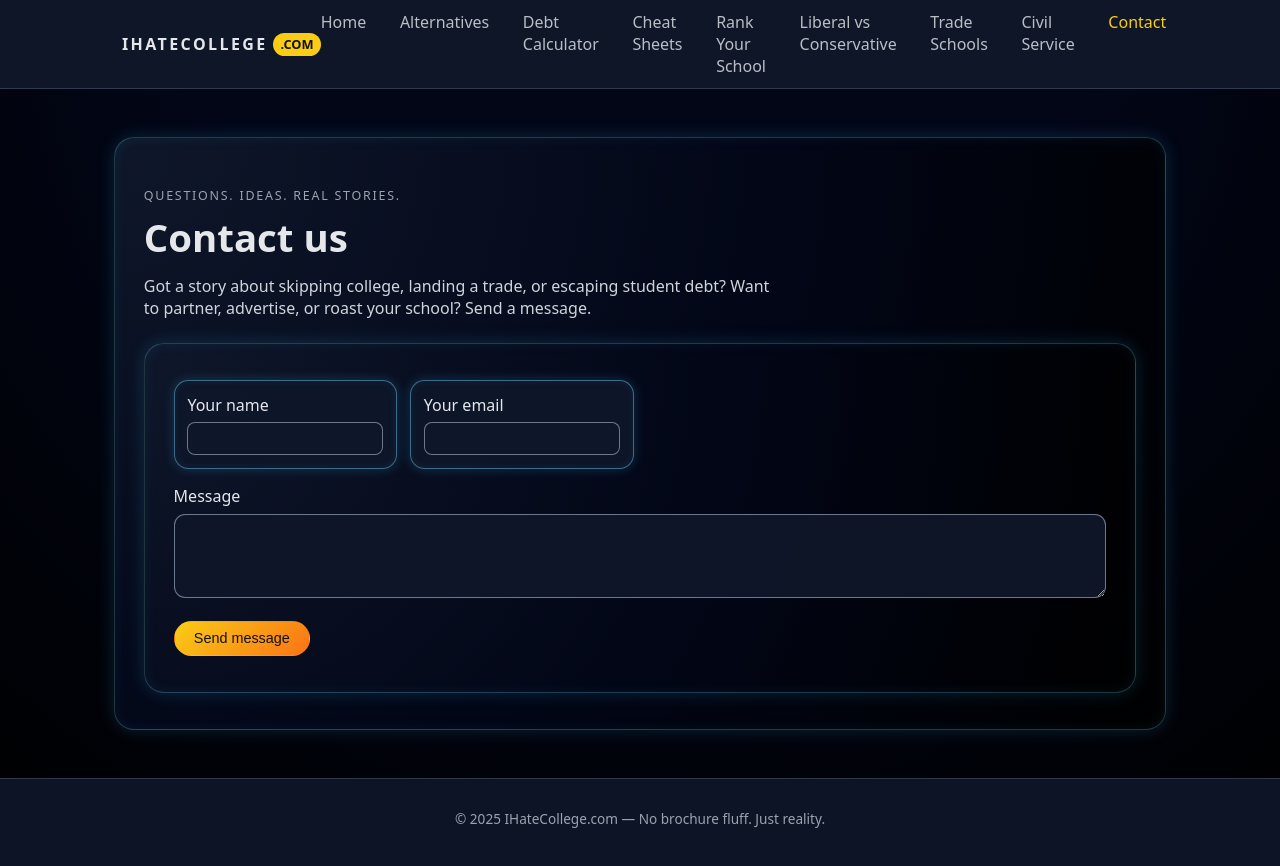
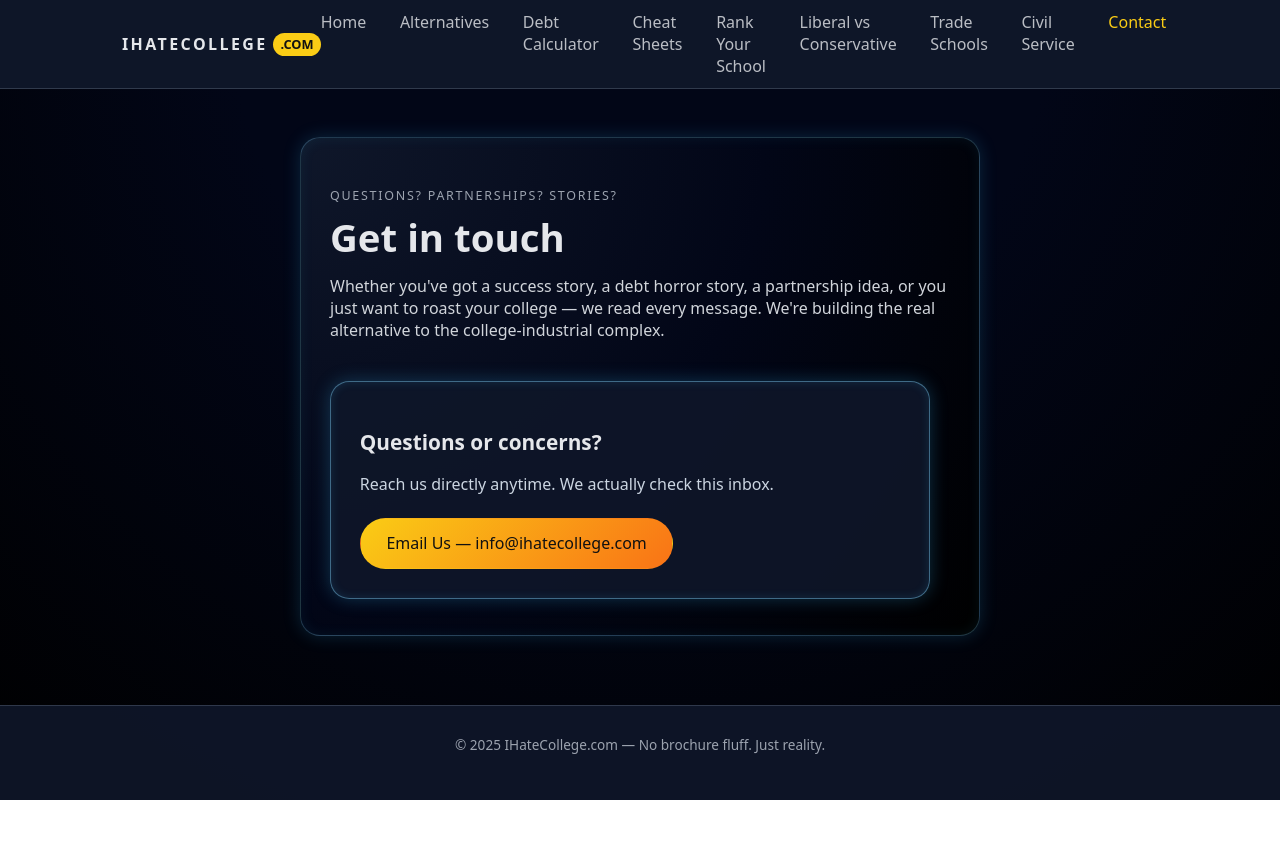
Before and after one commit to placebetsai/Ihatecollege, a Next.js app: page /contact in a window 1280 px wide. Shown: the top 866 px of the page. After the commit the page ends 800 px from the top, so only its background shows below. Built offline with nearby package versions, Linux system fonts and the light colour scheme.

Commit message:
Update contact.js

```diff
--- a/pages/contact.js
+++ b/pages/contact.js
@@ -5,83 +5,55 @@
   return (
     <Layout title="Contact – IHateCollege.com">
       <section className="hero">
-        <p className="eyebrow">QUESTIONS. IDEAS. REAL STORIES.</p>
-        <h1 className="hero-title">Contact us</h1>
-        <p className="hero-subtitle">
-          Got a story about skipping college, landing a trade, or escaping
-          student debt? Want to partner, advertise, or roast your school?
-          Send a message.
+        <p className="eyebrow">QUESTIONS? PARTNERSHIPS? STORIES?</p>
+        <h1 className="hero-title">Get in touch</h1>
+
+        <p className="hero-subtitle" style={{ maxWidth: "620px" }}>
+          Whether you've got a success story, a debt horror story, a partnership
+          idea, or you just want to roast your college — we read every message.
+          We're building the real alternative to the college-industrial complex.
         </p>
 
-        <form
-          className="hero"
-          style={{ marginTop: "1.5rem" }}
-          action="mailto:israeljoffe@gmail.com"
-          method="POST"
-          encType="text/plain"
+        <div
+          style={{
+            marginTop: "2.5rem",
+            padding: "1.8rem",
+            borderRadius: "1.2rem",
+            background: "rgba(15,23,42,0.9)",
+            border: "1px solid rgba(125, 211, 252, 0.45)",
+            boxShadow:
+              "0 0 18px rgba(56,189,248,0.25), inset 0 0 10px rgba(56,189,248,0.15)",
+            maxWidth: "600px",
+          }}
         >
-          <div className="hero-stats" style={{ marginTop: 0 }}>
-            <div className="stat">
-              <label className="stat-label">Your name</label>
-              <input
-                type="text"
-                name="name"
-                required
-                style={{
-                  width: "100%",
-                  marginTop: "0.4rem",
-                  padding: "0.5rem 0.65rem",
-                  borderRadius: "0.5rem",
-                  border: "1px solid rgba(148,163,184,0.7)",
-                  background: "rgba(15,23,42,0.95)",
-                  color: "#e5e7eb",
-                }}
-              />
-            </div>
-            <div className="stat">
-              <label className="stat-label">Your email</label>
-              <input
-                type="email"
-                name="email"
-                required
-                style={{
-                  width: "100%",
-                  marginTop: "0.4rem",
-                  padding: "0.5rem 0.65rem",
-                  borderRadius: "0.5rem",
-                  border: "1px solid rgba(148,163,184,0.7)",
-                  background: "rgba(15,23,42,0.95)",
-                  color: "#e5e7eb",
-                }}
-              />
-            </div>
-          </div>
+          <h2
+            className="section-title"
+            style={{ marginBottom: "0.6rem", fontSize: "1.3rem" }}
+          >
+            Questions or concerns?
+          </h2>
+          <p
+            style={{
+              color: "#cbd5e1",
+              marginBottom: "1.3rem",
+              lineHeight: "1.55",
+            }}
+          >
+            Reach us directly anytime. We actually check this inbox.
+          </p>
 
-          <div style={{ marginTop: "1rem" }}>
-            <label className="stat-label">Message</label>
-            <textarea
-              name="message"
-              rows={4}
-              required
-              style={{
-                width: "100%",
-                marginTop: "0.4rem",
-                padding: "0.7rem 0.8rem",
-                borderRadius: "0.7rem",
-                border: "1px solid rgba(148,163,184,0.7)",
-                background: "rgba(15,23,42,0.95)",
-                color: "#e5e7eb",
-                resize: "vertical",
-              }}
-            />
-          </div>
-
-          <div style={{ marginTop: "1.1rem" }}>
-            <button type="submit" className="btn btn-primary">
-              Send message
-            </button>
-          </div>
-        </form>
+          <a
+            href="mailto:info@ihatecollege.com"
+            className="btn btn-primary"
+            style={{
+              fontSize: "1rem",
+              padding: "0.85rem 1.6rem",
+              display: "inline-block",
+            }}
+          >
+            Email Us — info@ihatecollege.com
+          </a>
+        </div>
       </section>
     </Layout>
   );
```
